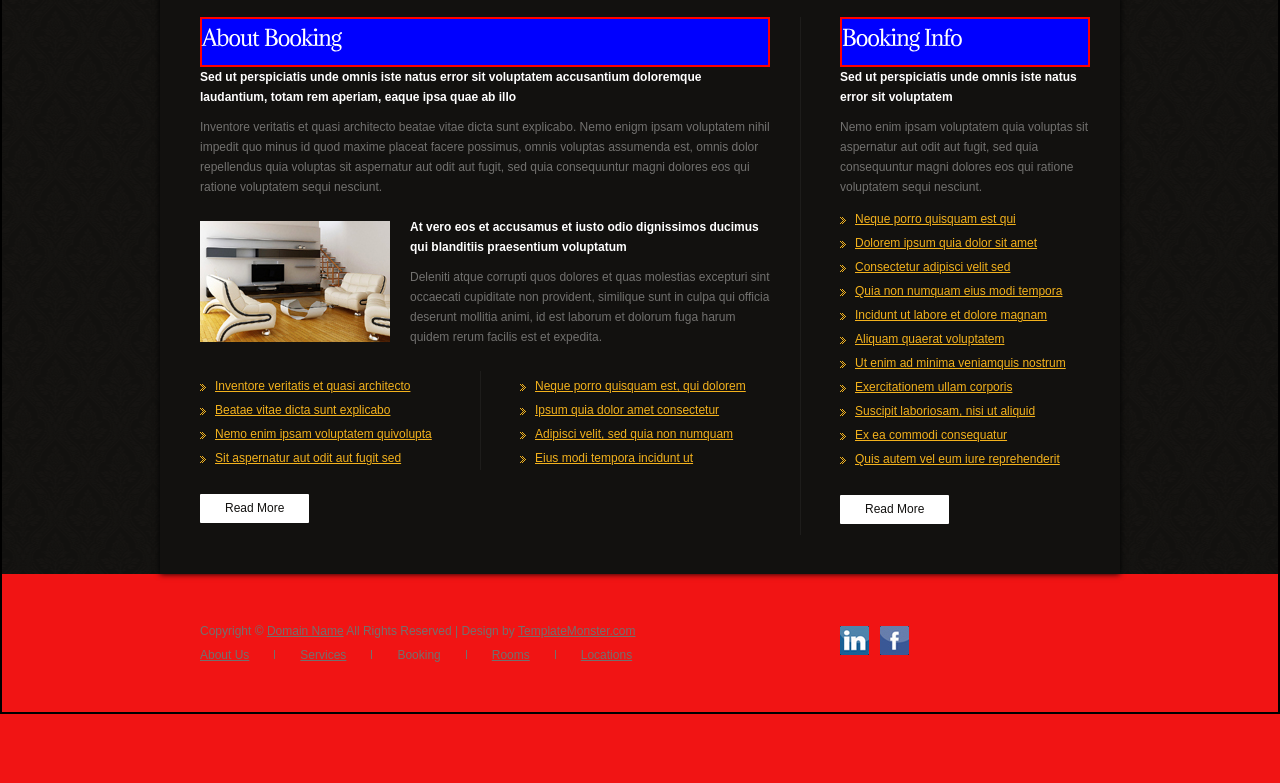
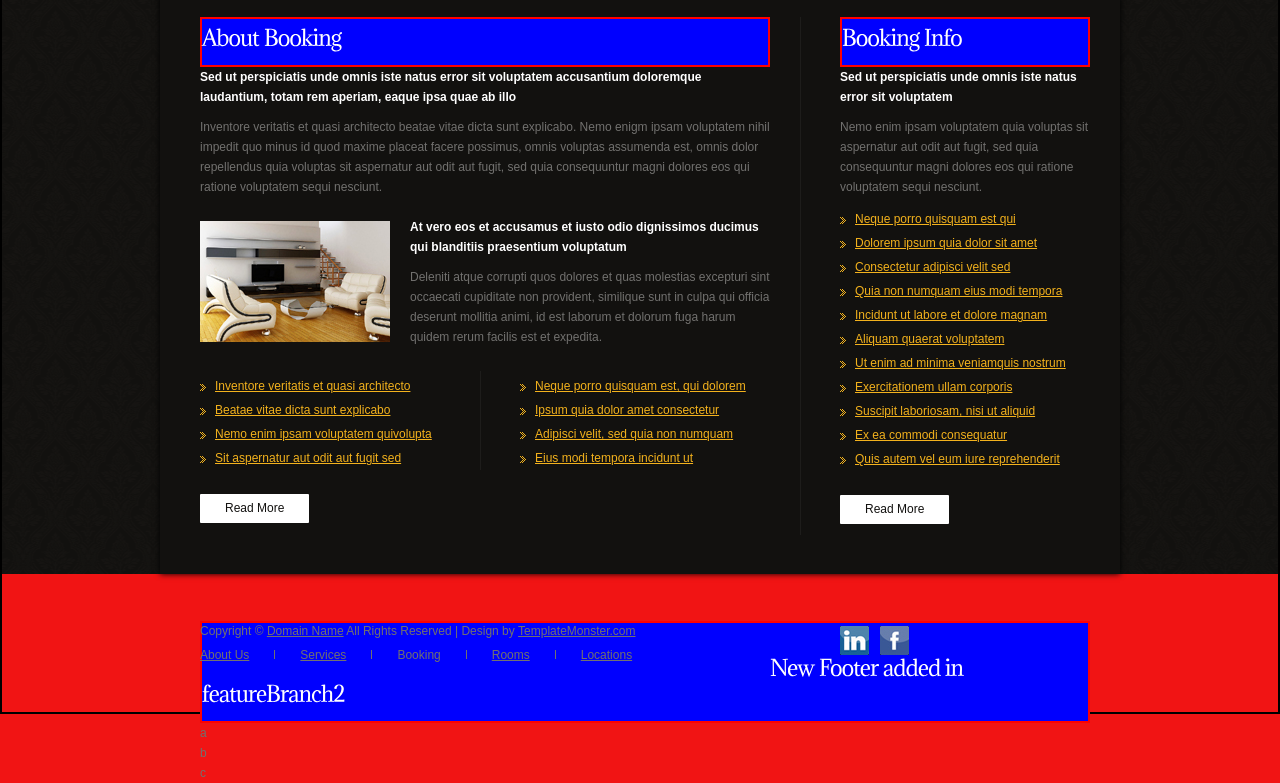
Before and after one commit to SurajRaul/DemoGit, a plain HTML site: page booking.html in a window 1280 px wide. Shown: the part 628-1411 px from the top of the page. Before the commit the page ends 1342 px from the top, so only its background shows below. Drawn offline with Linux system fonts and the light colour scheme.

Commit message:
footer added in booking.html

```diff
--- a/booking.html
+++ b/booking.html
@@ -202,6 +202,14 @@
         <li><a href="#" class="normaltip"><img src="images/icon4.jpg" alt=""></a></li>
       </ul>
     </div>
+    <div>
+      <h2>New Footer added in featureBranch2</h2>
+      <ul>
+        <li>a</li>
+        <li>b</li>
+        <li>c</li>
+      </ul>
+    </div>
     <!-- {%FOOTER_LINK} -->
   </footer>
   <!-- footer end -->
```
